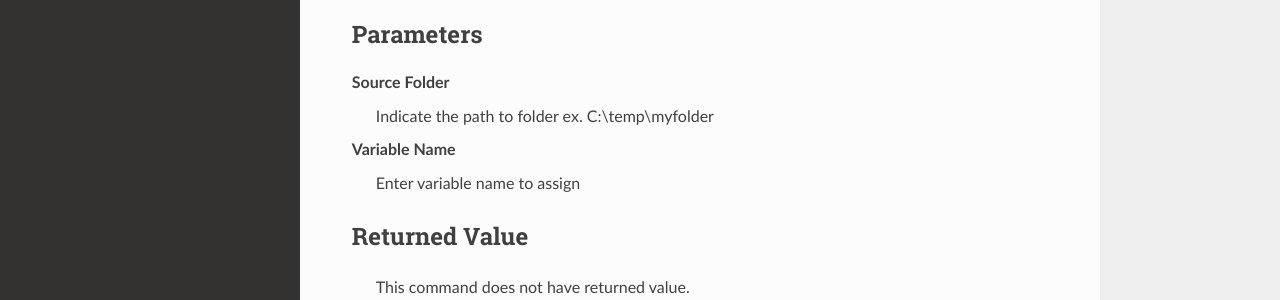
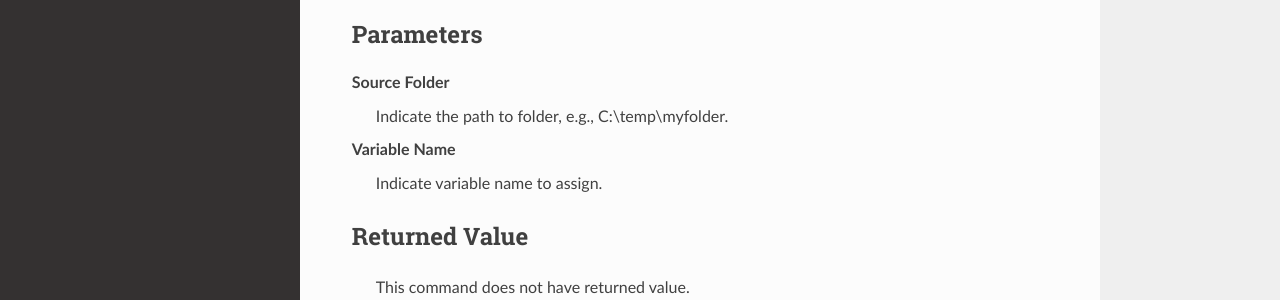
Before and after one commit to stupidmankind/BYpassDoc, a Sphinx documentation site: the page built from docs/source/commands/getfolders.rst, in a window 1280 px wide and 1120 px high. Shown: the part 374-674 px from the top of the window. Built offline with Sphinx 7.4.7 and the Read the Docs theme 2.0.0, drawn with Linux system fonts in a browser that asks for light colours.

Commit message:
Update getfolders.rst
Edit description

```diff
--- a/docs/source/commands/getfolders.rst
+++ b/docs/source/commands/getfolders.rst
@@ -14,10 +14,10 @@ Parameters
 ----------
 
 **Source Folder**
-	Indicate the path to folder ex. C:\\temp\\myfolder
+	Indicate the path to folder, e.g., C:\\temp\\myfolder.
 
 **Variable Name**
-	Enter variable name to assign
+	Indicate variable name to assign.
 
 
 
```
